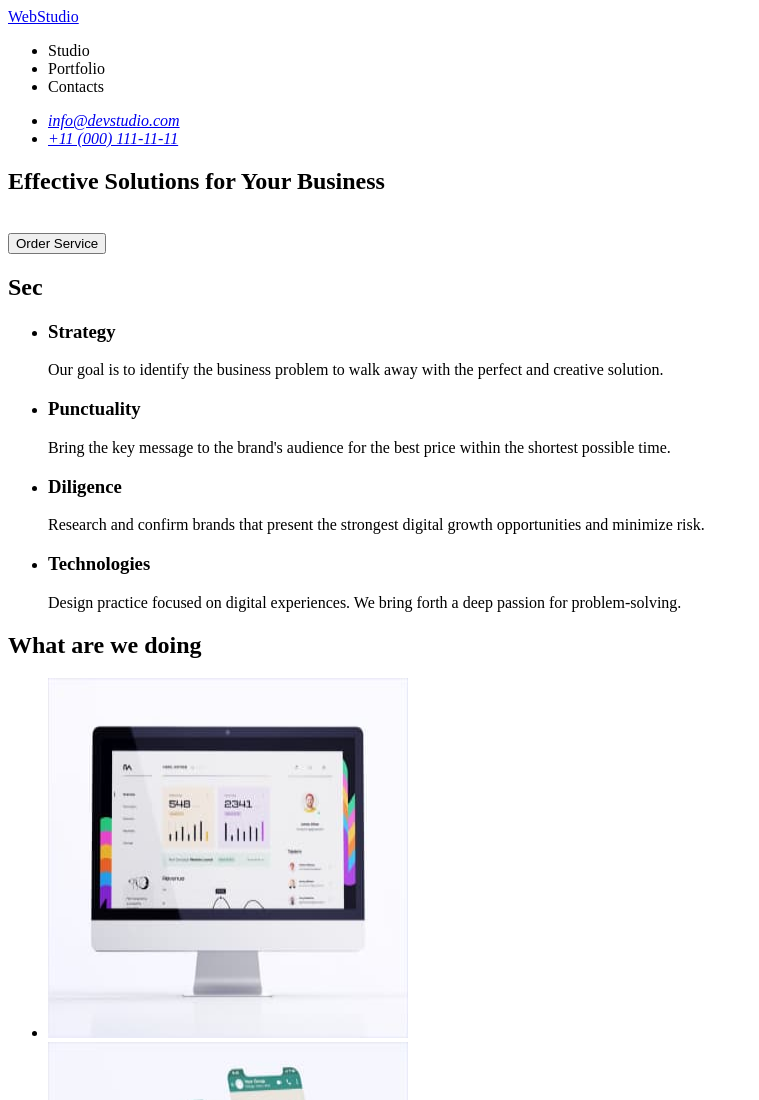
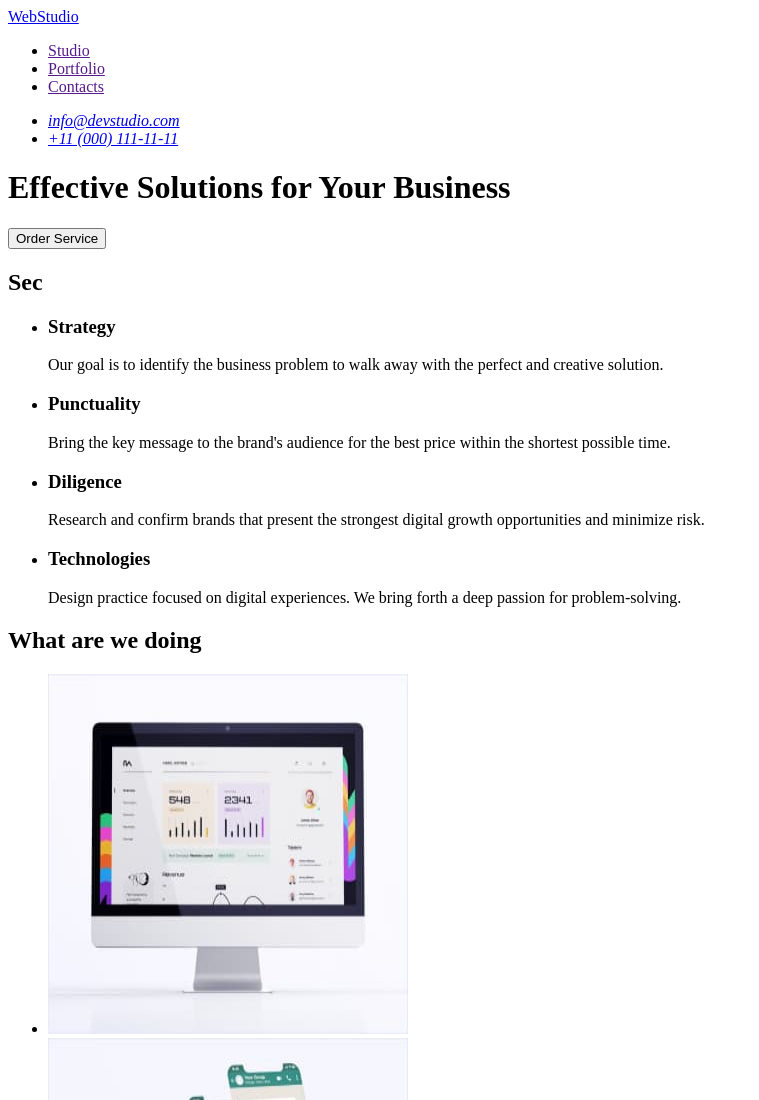
Before and after one commit to kostyabeliaev/goit-markup-hw-01, a plain HTML site: page index.html in a window 1280 px wide. Shown: the top 1100 px of the page, without its empty margins (0-759 px from the left). Drawn offline with Linux system fonts and the light colour scheme.

Commit message:
commitafterchek3
сподіваюсь фінальні правки у хедері та першій секції

```diff
--- a/index.html
+++ b/index.html
@@ -12,9 +12,9 @@
       <nav>
         <a href="./index.html">WebStudio</a>
         <ul>
-          <li><a href=""></a>Studio</li>
-          <li><a href=""></a>Portfolio</li>
-          <li><a href=""></a>Contacts</li>
+          <li><a href="">Studio</a></li>
+          <li><a href="">Portfolio</a></li>
+          <li><a href="">Contacts</a></li>
         </ul>
       </nav>
       <address>
@@ -29,11 +29,8 @@
 
     <main>
       <!--секція 1-->
-
+      <h1>Effective Solutions for Your Business</h1>
       <section>
-        <h1>Effective Solutions for Your Business</h1>
-        <br />
-
         <button type="button">Order Service</button>
       </section>
 
```
